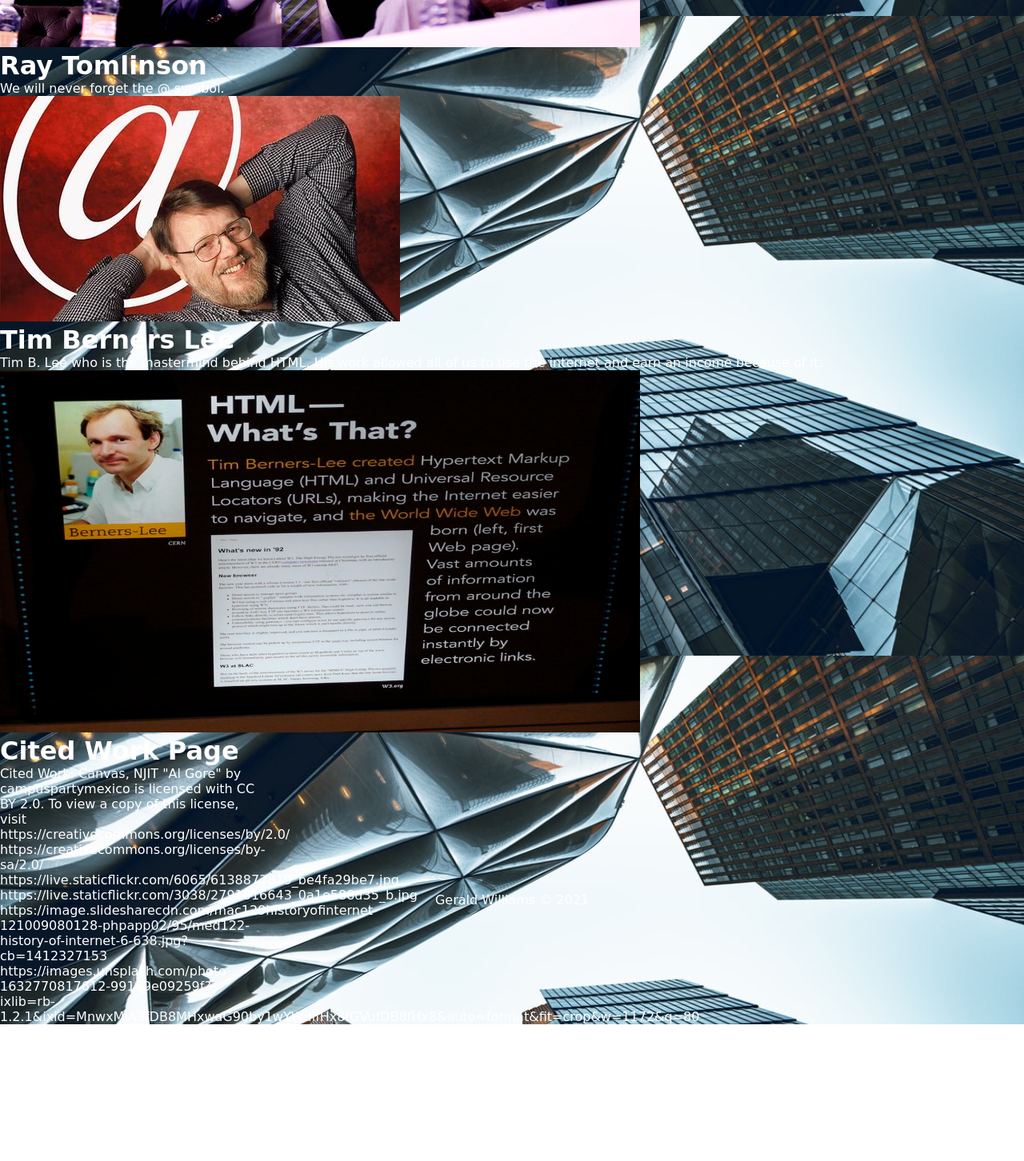
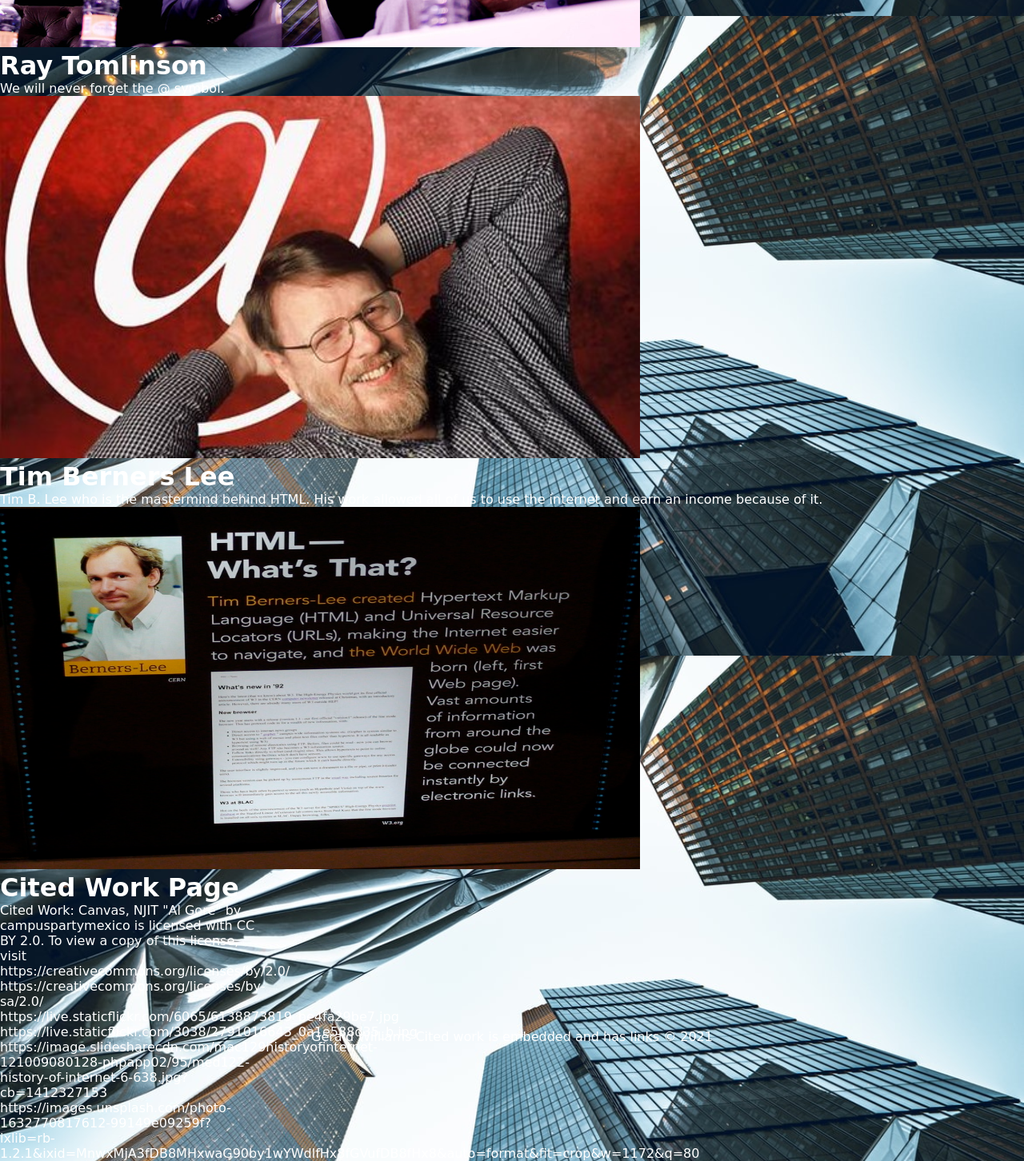
Before and after one commit to Newself77/Internet-WebSite, a plain HTML site: page article.html in a window 1280 px wide. Shown: the part 1580-3032 px from the top of the page at 80% size. Before the commit the page ends 2861 px from the top, so only its background shows below. Drawn offline with Linux system fonts and the light colour scheme; files whose address does not match are found by name; a web font is replaced by a local one.

```diff
--- a/article.html
+++ b/article.html
@@ -123,7 +123,7 @@
     <p class="body">
         We will never forget the @ symbol.
     </p>
-    <img src="public_html/images/Ray TOM.jpg" height="282" width="500" alt="RAY"/>
+    <img src="public_html/images/Ray TOM.jpg" height="453" width="800" alt="RAY"/>
 </div>
 
 
@@ -183,7 +183,7 @@
 </body>
 
 <div id="footer" class="clear_float text_center">
-    Gerald Williams &#169 2021
+    Gerald Williams  Cited work is embedded and has links &#169     2021
 </div>
 
 
```
